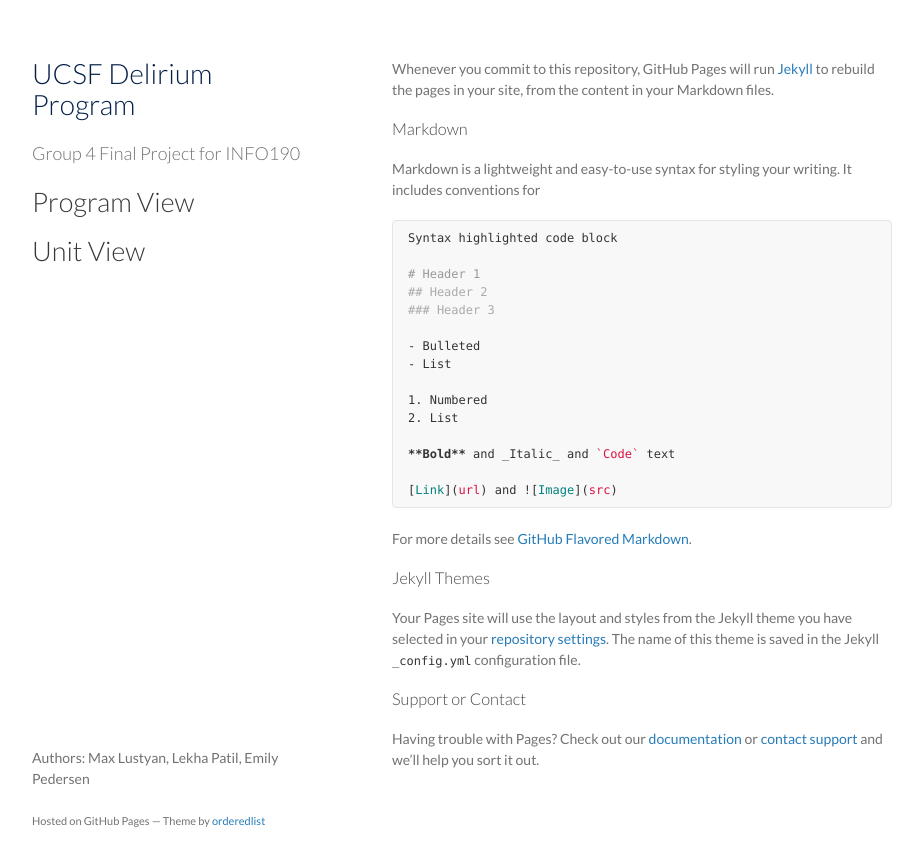
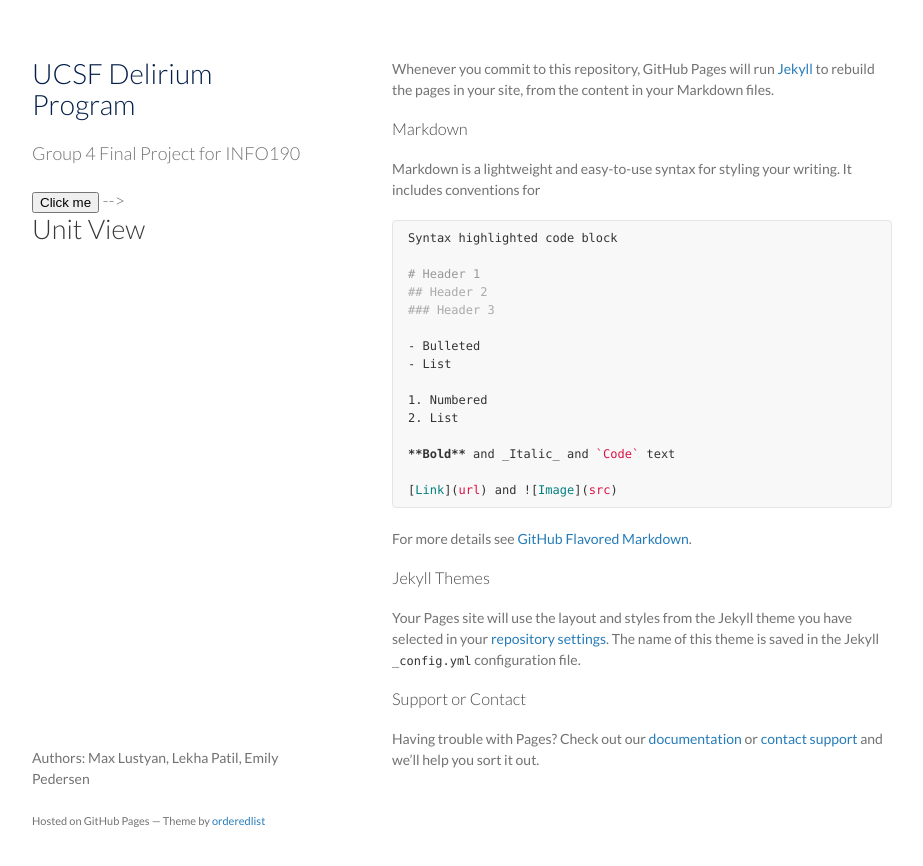
Before and after one commit to uadjet/DataViz4Delirium, a Jekyll site: the page built from docs/default.md, in a window 1280 px wide. Shown: the top 866 px of the page, without its empty margins (178-1101 px from the left). Built offline with Jekyll 4.4.1, drawn with Linux system fonts in a browser that asks for light colours; our own code applies the rules of GitHub Pages for plain Markdown files; a script that is not in the unit is left out.

Commit message:
Button Test

```diff
--- a/_layouts/default.html
+++ b/_layouts/default.html
@@ -20,7 +20,9 @@
       <p>{{ site.description | default: site.github.project_tagline }}</p>
 
 
-      <h2> Program View </h2>
+      <button name="button">Click me</button
+
+      <!-- <button Program View > -->
 
       <h2> Unit View </h2>
 
```
